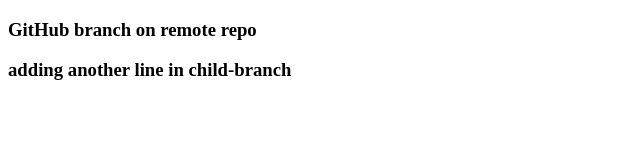
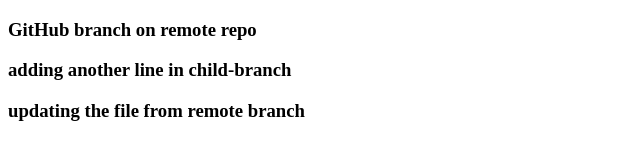
Before and after one commit to Shaan-1207/gitHub_session, a plain HTML site: page index.html in a window 1280 px wide. Shown: the whole page, without its empty margins (0-640 px from the left). Drawn offline with Linux system fonts and the light colour scheme.

Commit message:
updated from remote branch

```diff
--- a/index.html
+++ b/index.html
@@ -9,6 +9,7 @@
 <body>
     <h3>GitHub branch on remote repo</h3>
     <h3>adding another line in child-branch</h3>
+    <h3>updating the file from remote branch</h3>
 
 </body>
 </html>
```
